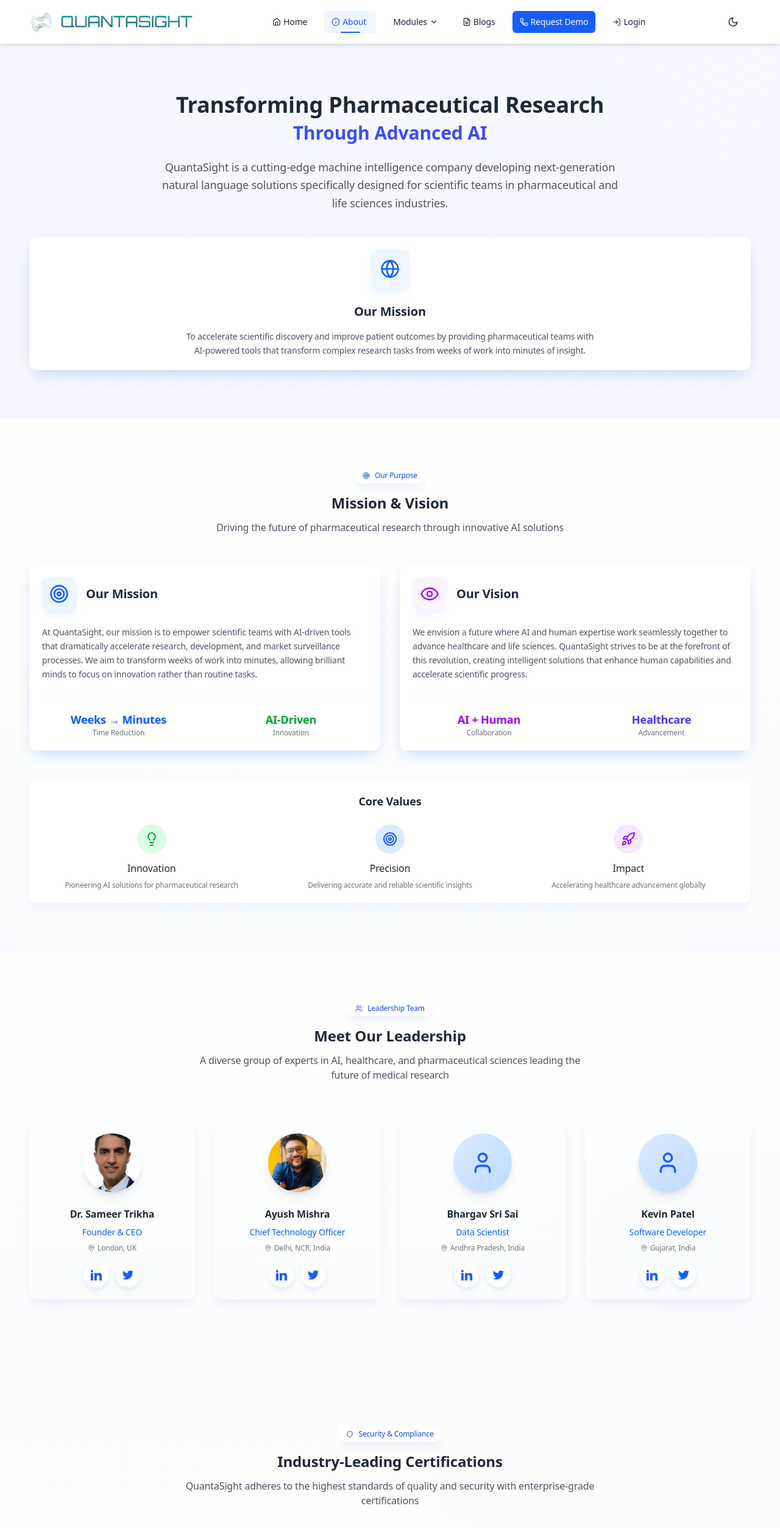
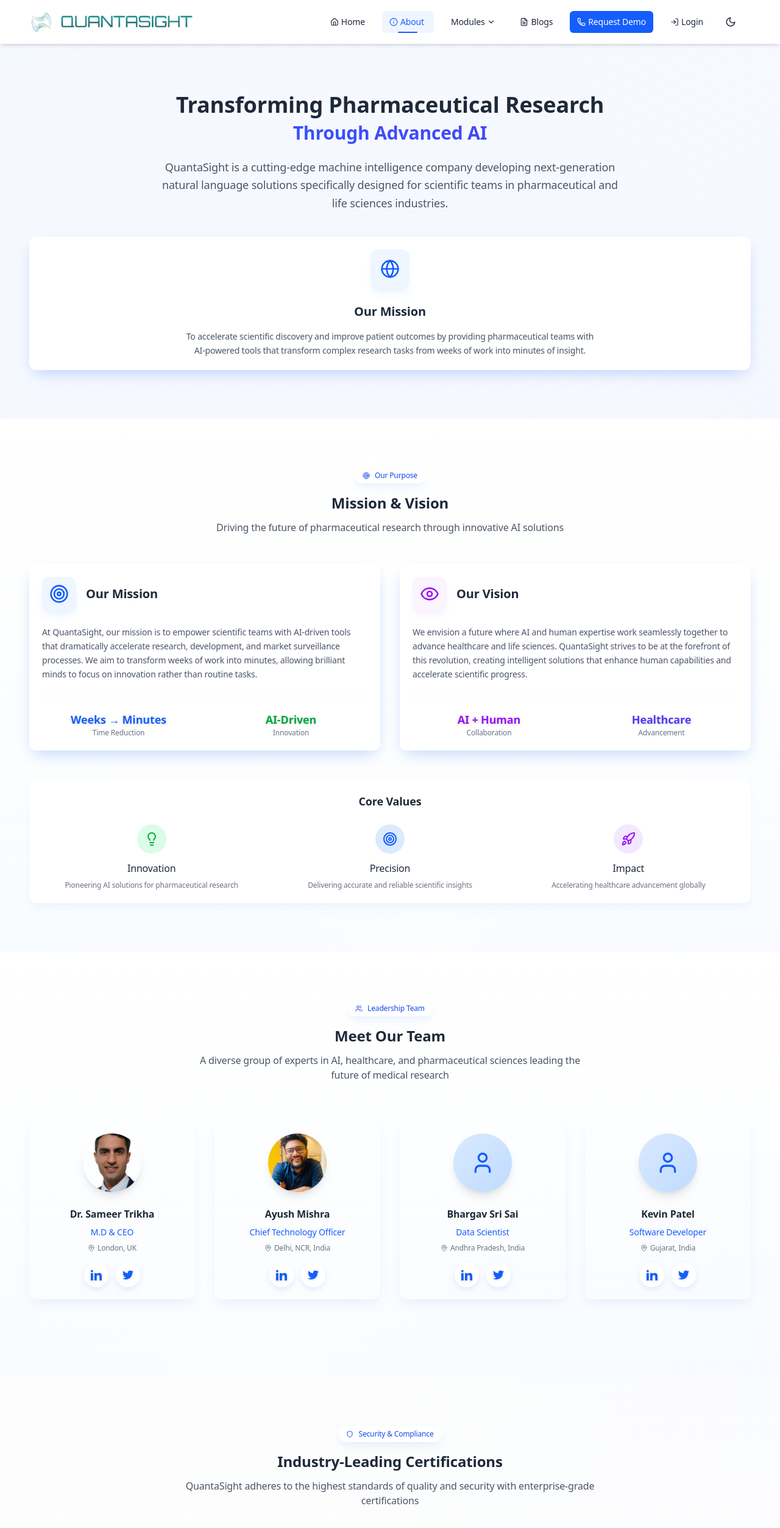
Before and after one commit to QuantaSight/website-2.0, a React (Vite) app in the folder frontend/: page /website/about in a window 1280 px wide. Shown: the top 2506 px of the page at 61% size. Built offline with nearby package versions, Linux system fonts and the light colour scheme.

Commit message:
updated the ui

```diff
--- a/frontend/src/components/layout/Header.jsx
+++ b/frontend/src/components/layout/Header.jsx
@@ -187,7 +187,9 @@ const Header = ({ activeSection }) => {
                         </span>
                     </Link>
 
-                    {/* Desktop Navigation */}
+                    {/* Right Side Navigation & Controls */}
+                    <div className="flex items-center space-x-4">
+                        {/* Desktop Navigation - Moved to Right Side */}
                         <nav className="hidden lg:flex items-center space-x-4">
                             <NavLink
                                 title="Home"
@@ -217,7 +219,7 @@ const Header = ({ activeSection }) => {
                                 </button>
 
                                 {dropdownOpen.modules && (
-                                <div className={`absolute left-0 mt-2 w-64 ${darkMode ? 'bg-gray-800' : 'bg-white'} rounded-md shadow-lg z-10 border ${darkMode ? 'border-gray-700' : 'border-gray-200'}`}>
+                                    <div className={`absolute right-0 mt-2 w-64 ${darkMode ? 'bg-gray-800' : 'bg-white'} rounded-md shadow-lg z-10 border ${darkMode ? 'border-gray-700' : 'border-gray-200'}`}>
                                         <div className="py-2">
                                             <DropdownItem
                                                 title="Xtract"
@@ -267,8 +269,7 @@ const Header = ({ activeSection }) => {
                             />
                         </nav>
 
-                    {/* Dark Mode Toggle & Mobile Menu Button */}
-                    <div className="flex items-center space-x-3">
+                        {/* Dark Mode Toggle */}
                         <button
                             onClick={toggleDarkMode}
                             className="p-2 rounded-full hover:bg-blue-50 dark:hover:bg-blue-900/20 transition-colors"
@@ -277,6 +278,7 @@ const Header = ({ activeSection }) => {
                             {darkMode ? <Sun size={18} /> : <Moon size={18} />}
                         </button>
 
+                        {/* Mobile Menu Button */}
                         <button
                             className="lg:hidden p-2 rounded-md hover:bg-blue-50 dark:hover:bg-blue-900/20"
                             onClick={toggleMobileMenu}
--- a/frontend/src/components/sections/about/Team.jsx
+++ b/frontend/src/components/sections/about/Team.jsx
@@ -101,7 +101,7 @@ const Team = ({ darkMode }) => {
                     <h2 className={`text-2xl font-bold mb-3 ${
                         darkMode ? 'text-white' : 'text-gray-800'
                     }`}>
-                        Meet Our Leadership
+                        Meet Our Team
                     </h2>
                     <p className={`text-base max-w-2xl mx-auto ${
                         darkMode ? 'text-gray-400' : 'text-gray-600'
@@ -114,12 +114,12 @@ const Team = ({ darkMode }) => {
                 <div className="grid grid-cols-2 sm:grid-cols-2 lg:grid-cols-4 gap-8 sm:gap-10 lg:gap-12 mb-12">
                     <TeamMember
                         name="Dr. Sameer Trikha"
-                        title="Founder & CEO"
+                        title="M.D & CEO"
                         image={founder}
                         location="London, UK"
                         linkdin="https://www.linkedin.com/in/sameer-trikha-1b987154/"
                         twitter="https://x.com/SameerTrikha"
-                        TeamLead="Founder"
+                        TeamLead="CEO"
                         darkMode={darkMode}
                     />
                     <TeamMember
--- a/frontend/src/pages/BlogsPage.jsx
+++ b/frontend/src/pages/BlogsPage.jsx
@@ -85,7 +85,7 @@ const BlogsPage = () => {
         }
     }, [activeBlogId]);
 
-    // Initial fetch (first page)
+    // Initial fetch (first page) - MODIFIED to make 7th blog featured
     const fetchInitialBlogs = async () => {
         try {
             setLoading(true);
@@ -96,11 +96,25 @@ const BlogsPage = () => {
             if (response.status === 'success') {
                 const transformedBlogs = response.data.map(transformBlogData);
 
-                // Set featured blog as the first/latest blog
-                if (transformedBlogs.length > 0) {
-                    setFeaturedBlog(transformedBlogs[0]);
-                    // Set remaining blogs for grid (excluding featured)
-                    setBlogs(transformedBlogs.slice(1));
+                // Set featured blog as the 7th blog (index 6)
+                if (transformedBlogs.length >= 7) {
+                    setFeaturedBlog(transformedBlogs[6]); // 7th blog (0-indexed)
+
+                    // Set remaining blogs for grid (excluding the 7th blog)
+                    const gridBlogs = [
+                        ...transformedBlogs.slice(0, 6),  // First 6 blogs (index 0-5)
+                        ...transformedBlogs.slice(7)      // Blogs after 7th (index 7+)
+                    ];
+                    setBlogs(gridBlogs);
+                } else if (transformedBlogs.length > 0) {
+                    // Fallback: if fewer than 7 blogs, use the last available blog as featured
+                    const lastIndex = transformedBlogs.length - 1;
+                    setFeaturedBlog(transformedBlogs[lastIndex]);
+                    setBlogs(transformedBlogs.slice(0, lastIndex));
+                } else {
+                    // No blogs available
+                    setFeaturedBlog(null);
+                    setBlogs([]);
                 }
 
                 setTotalPages(response.pagination.total_pages);
```
Lines whose indentation alone changed are shown as unchanged.
